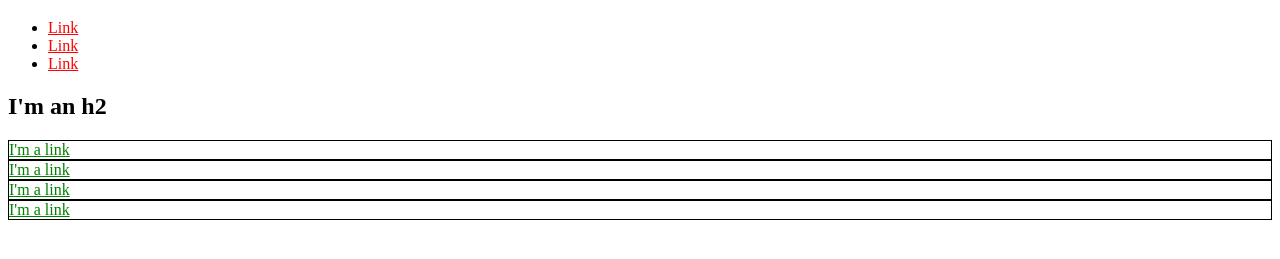
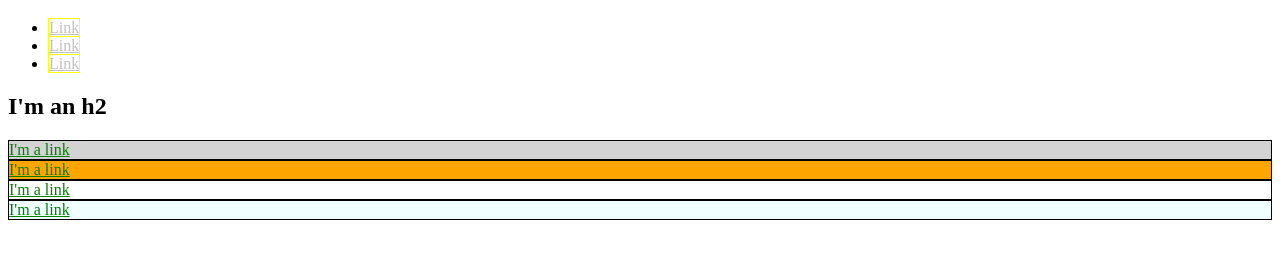
Before and after one commit to Kajcyk/kajcyk.github.io, a plain HTML site: page index.html in a window 1280 px wide. Shown: the part 61-320 px from the top of the page. Drawn offline with Linux system fonts and the light colour scheme.

Commit message:
Add class and id

```diff
--- a/index.html
+++ b/index.html
@@ -3,32 +3,69 @@
   <head>
     <title>Test Page: Don't Panic</title>
     <meta charset="utf-8">
+    <style>
+      a {
+        color: red;
+      }
+
+      div {
+        border: 1px solid black;
+      }
+
+      div a {
+        color: green;
+      }
+
+      li a {
+        border: 1px solid yellow;
+        color: silver;
+      }
+
+      #exec-bio {
+        background-color: lightgray;
+      }
+
+      .bio-box {
+        border: 1px solid black;
+      }
+      .bio-box a {
+        color: green;
+      }
+
+      .box {
+        background-color: azure;
+      }
+
+      #orange {
+        background-color: orange;
+      }
+    </style>
   </head>
   <body>
     <h1>I'm an h1</h1>
     <ul>
       <li>
-        <a href="http://example.com/" style="color: red;">Link</a>
+        <a href="http://example.com/">Link</a>
       </li>
       <li>
-        <a href="http://example.com/" style="color: red;">Link</a>
+        <a href="http://example.com/">Link</a>
       </li>
       <li>
-        <a href="http://example.com/" style="color: red;">Link</a>
+        <a href="http://example.com/">Link</a>
       </li>
     </ul>
     <h2>I'm an h2</h2>
-    <div style="border: 1px solid black;">
-      <a href="http://example.com/" style="color: green;">I'm a link</a>
+    <div id="exec-bio" class="bio-box">
+      <a href="http://example.com/">I'm a link</a>
     </div>
-    <div style="border: 1px solid black;">
-      <a href="http://example.com/" style="color: green;">I'm a link</a>
+    <div id="orange" class="bio-box">
+      <a href="http://example.com/">I'm a link</a>
     </div>
-    <div style="border: 1px solid black;">
-      <a href="http://example.com/" style="color: green;">I'm a link</a>
+    <div class="bio-box">
+      <a href="http://example.com/">I'm a link</a>
     </div>
-    <div style="border: 1px solid black;">
-      <a href="http://example.com/" style="color: green;">I'm a link</a>
+    <div class="bio-box box">
+      <a href="http://example.com/">I'm a link</a>
     </div>
   </body>
 </html>
```
